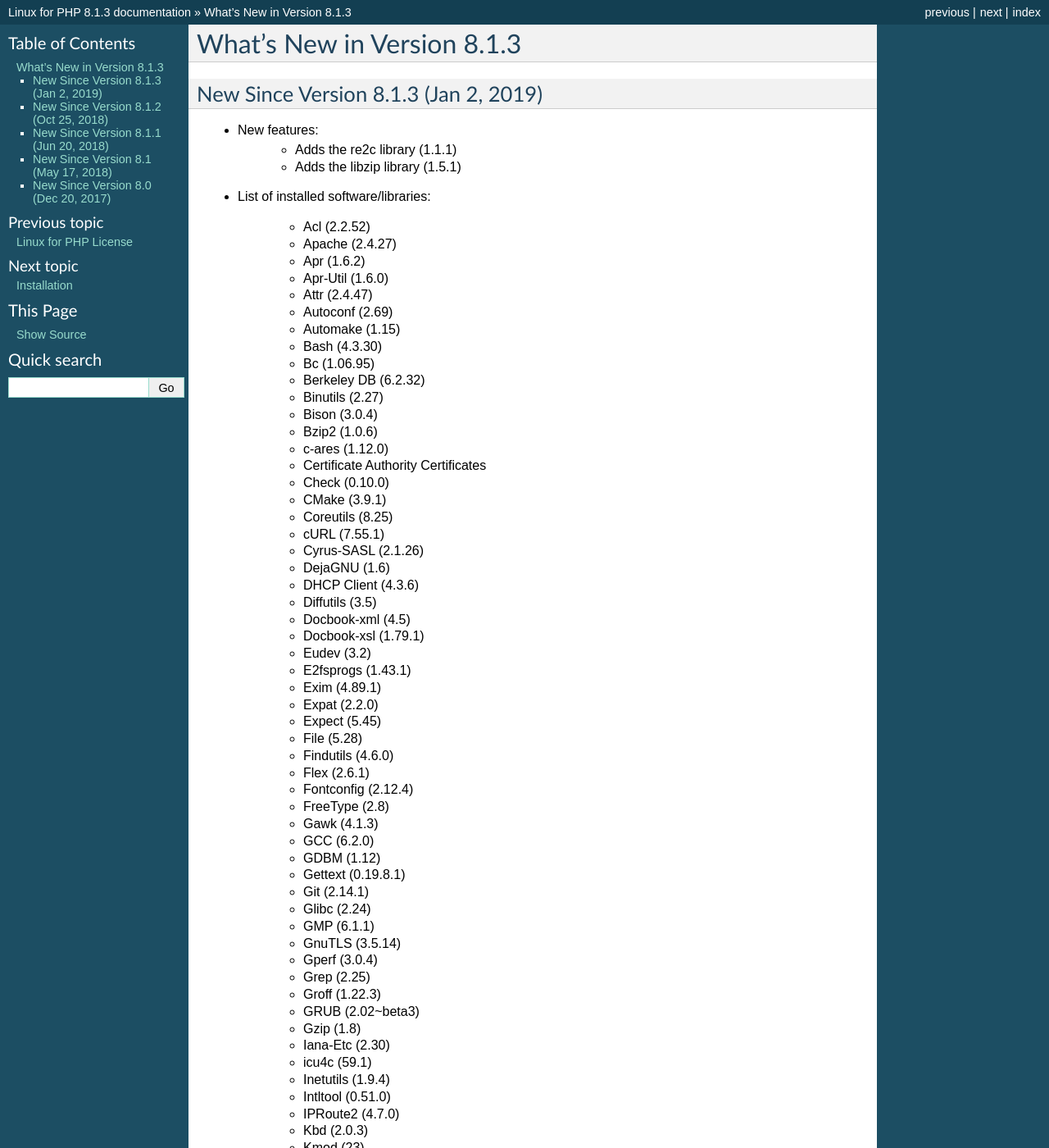
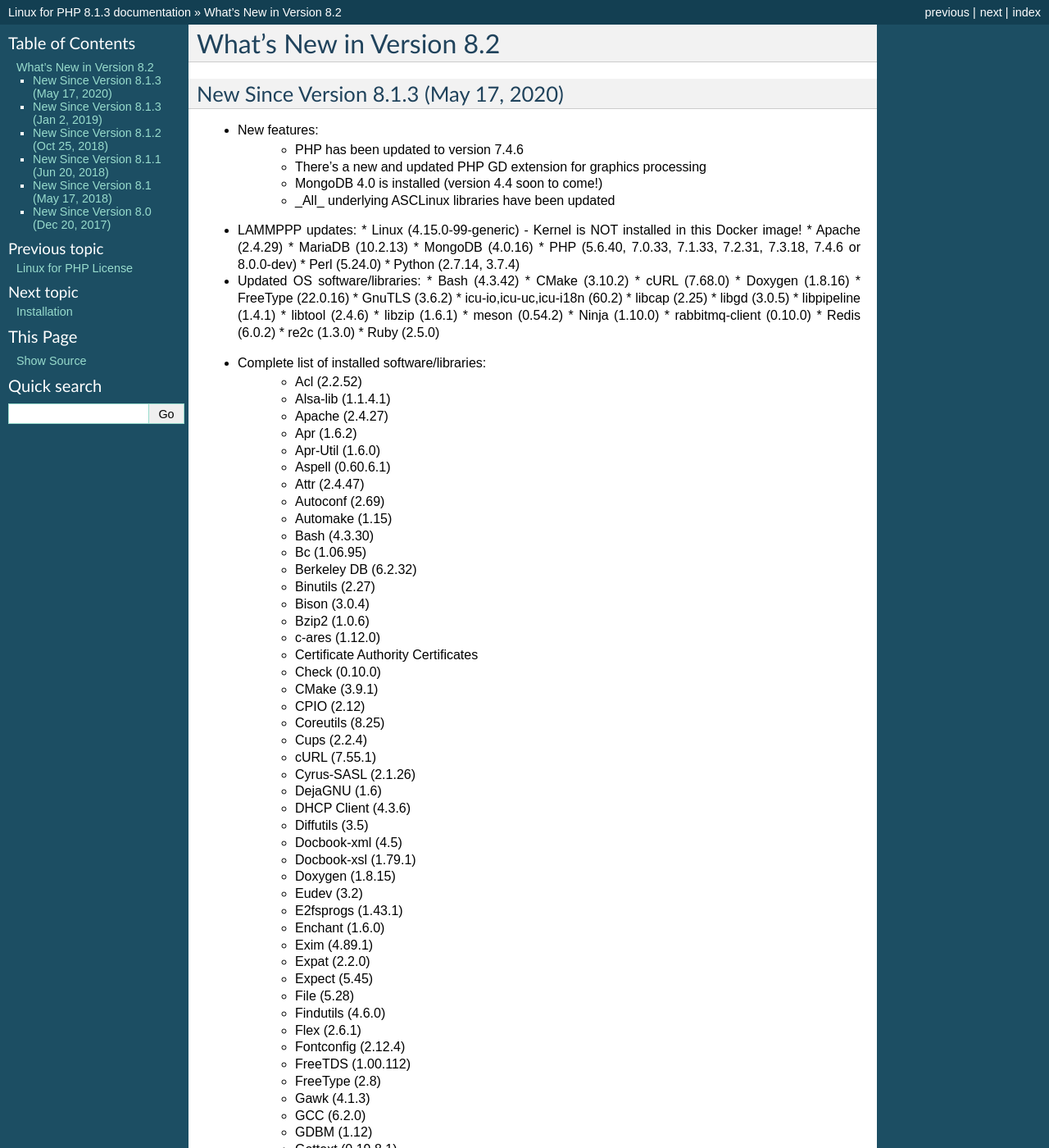
Before and after one commit to linuxforphp/linuxforphp-docs, a Sphinx documentation site: the page built from docs/whats_new.rst, in a window 1280 px wide and 1400 px high. Shown: the whole window at 82% size. Built offline with Sphinx 7.4.7, drawn with Linux system fonts in a browser that asks for light colours; some of the changed text lies outside the part shown.

Commit message:
2020-05-19 DB: updated for asclinux//linuxforphp-8.2-ultimate:7.4-nts

```diff
--- a/docs/advanced_features.rst
+++ b/docs/advanced_features.rst
@@ -26,10 +26,13 @@
 These commands apply to all the main services that are included within all *Linux for PHP* images :
 
 * Apache :           /etc/init.d/httpd [start/stop/status]
+* nginx :            /etc/init.d/nginx [start/stop/status]
 * MariaDB (MySQL) :  /etc/init.d/mysql [start/stop/status]
 * PostgreSQL :       /etc/init.d/postgresql [start/stop/status]
 * OpenLDAP :         /etc/init.d/slapd [start/stop/status]
 * Exim Mail :        /etc/init.d/exim [start/stop/status]
+* MongoDB :          /etc/init.d/mongod [start/stop/status]
+* OpenSSH :          /etc/init.d/sshd [start/stop/status]
 
 .. note:: All configuration files can be found within the ``/etc`` directory.
 
@@ -46,7 +49,7 @@
 If you wish to start a container with only the *MariaDB (MySQL)* server running, you would enter the following command
 when invoking the container::
 
-    $ docker run -dit asclinux/linuxforphp-8.1:7.2.12-nts bash -c "lfphp --mysql"
+    $ docker run -dit asclinux/linuxforphp-8.2-ultimate:7.4-nts bash -c "lfphp --mysql"
 
 The available services are :
 
--- a/docs/whats_new.rst
+++ b/docs/whats_new.rst
@@ -1,7 +1,199 @@
 .. _WhatsNewAnchor:
 
-What's New in Version 8.1.3
+What's New in Version 8.2
 ===========================
+
+New Since Version 8.1.3 (May 17, 2020)
+-------------------------------------
+
+* New features:
+    - PHP has been updated to version 7.4.6
+    - There's a new and updated PHP GD extension for graphics processing
+    - MongoDB 4.0 is installed (version 4.4 soon to come!)
+    - _All_ underlying ASCLinux libraries have been updated
+
+* LAMMPPP updates:
+  * Linux (4.15.0-99-generic) - Kernel is NOT installed in this Docker image!
+  * Apache (2.4.29)
+  * MariaDB (10.2.13)
+  * MongoDB (4.0.16)
+  * PHP (5.6.40, 7.0.33, 7.1.33, 7.2.31, 7.3.18, 7.4.6 or 8.0.0-dev)
+  * Perl (5.24.0)
+  * Python (2.7.14, 3.7.4)
+
+* Updated OS software/libraries:
+  * Bash (4.3.42)
+  * CMake (3.10.2)
+  * cURL (7.68.0)
+  * Doxygen (1.8.16)
+  * FreeType (22.0.16)
+  * GnuTLS (3.6.2)
+  * icu-io,icu-uc,icu-i18n (60.2)
+  * libcap (2.25)
+  * libgd (3.0.5)
+  * libpipeline (1.4.1)
+  * libtool (2.4.6)
+  * libzip (1.6.1)
+  * meson (0.54.2)
+  * Ninja (1.10.0)
+  * rabbitmq-client (0.10.0)
+  * Redis (6.0.2)
+  * re2c (1.3.0)
+  * Ruby (2.5.0)
+
+* Complete list of installed software/libraries:
+    - Acl (2.2.52)
+    - Alsa-lib (1.1.4.1)
+    - Apache (2.4.27)
+    - Apr (1.6.2)
+    - Apr-Util (1.6.0)
+    - Aspell (0.60.6.1)
+    - Attr (2.4.47)
+    - Autoconf (2.69)
+    - Automake (1.15)
+    - Bash (4.3.30)
+    - Bc (1.06.95)
+    - Berkeley DB (6.2.32)
+    - Binutils (2.27)
+    - Bison (3.0.4)
+    - Bzip2 (1.0.6)
+    - c-ares (1.12.0)
+    - Certificate Authority Certificates
+    - Check (0.10.0)
+    - CMake (3.9.1)
+    - CPIO (2.12)
+    - Coreutils (8.25)
+    - Cups (2.2.4)
+    - cURL (7.55.1)
+    - Cyrus-SASL (2.1.26)
+    - DejaGNU (1.6)
+    - DHCP Client (4.3.6)
+    - Diffutils (3.5)
+    - Docbook-xml (4.5)
+    - Docbook-xsl (1.79.1)
+    - Doxygen (1.8.15)
+    - Eudev (3.2)
+    - E2fsprogs (1.43.1)
+    - Enchant (1.6.0)
+    - Exim (4.89.1)
+    - Expat (2.2.0)
+    - Expect (5.45)
+    - File (5.28)
+    - Findutils (4.6.0)
+    - Flex (2.6.1)
+    - Fontconfig (2.12.4)
+    - FreeTDS (1.00.112)
+    - FreeType (2.8)
+    - Gawk (4.1.3)
+    - GCC (6.2.0)
+    - GDBM (1.12)
+    - Gettext (0.19.8.1)
+    - Giflib (5.1.4)
+    - Git (2.14.1)
+    - Glib (2.60.1)
+    - Glibc (2.24)
+    - GMP (6.1.1)
+    - GnuTLS (3.5.14)
+    - Gperf (3.0.4)
+    - Grep (2.25)
+    - Groff (1.22.3)
+    - GRUB (2.02~beta3)
+    - Gzip (1.8)
+    - Iana-Etc (2.30)
+    - icu4c (59.1)
+    - IMAP-Cclient (2007f)
+    - Inetutils (1.9.4)
+    - Intltool (0.51.0)
+    - IPRoute2 (4.7.0)
+    - Kbd (2.0.3)
+    - Kerberos5 (1.17)
+    - Kmod (23)
+    - Less (481)
+    - LFS-Bootscripts (20150222)
+    - libarchive (3.3.2)
+    - Libcap (2.25)
+    - libevent (2.1.8)
+    - libexif (0.6.21)
+    - libffi (3.2.1)
+    - libgd (2.2.4)
+    - libjpeg-turbo (1.5.2)
+    - libmcrypt (2.5.8)
+    - libnghttp2 (1.32.0)
+    - Libpipeline (1.4.1)
+    - libpng (1.6.31)
+    - libsodium (1.0.15)
+    - libtasn (1-4.12)
+    - Libtool (2.4.6)
+    - libunistring (0.9.7)
+    - libxml (2-2.9.4)
+    - libxslt (1.1.29)
+    - libzip (1.6.1)
+    - Linux (4.7.2) - Kernel is NOT installed in this Docker image!
+    - LZO (2.10)
+    - M4 (1.4.17)
+    - Make (4.2.1)
+    - Man-DB (2.7.5)
+    - Man-pages (4.07)
+    - MariaDB (10.2.8)
+    - mcrypt (2.6.8)
+    - meson (0.50.1)
+    - mhash (0.9.9.9)
+    - MongoDB (3.6.8)
+    - MPC (1.0.3)
+    - MPFR (3.1.4)
+    - MSMTP (1.8.4)
+    - Ncurses (6.0)
+    - Nettle (3.3)
+    - Net-SNMP (5.8)
+    - nginx (1.13.12)
+    - Ninja (1.9.0)
+    - Node.js (10.7.0)
+    - oniguruma (6.9.5)
+    - OpenJDK (1.8.0.141)
+    - OpenLDAP (2.4.45)
+    - OpenSSH (8.0p1)
+    - OpenSSL (1.0.2l)
+    - p11-kit (0.23.8)
+    - Patch (2.7.5)
+    - PCRE (8.41)
+    - Perl (5.24.0)
+    - PHP (5.6.40, 7.0.33, 7.1.33, 7.2.31, 7.3.18, 7.4.6 or 8.0.0-dev)
+    - Pkg-config (0.29.1)
+    - PostgreSQL (9.6.4)
+    - Procps (3.3.12)
+    - Psmisc (22.21)
+    - Python (2.7.13, 3.6.2)
+    - rabbitmq-client (0.9.0)
+    - re2c (1.1.1)
+    - Readline (6.3)
+    - Redis (5.0.4)
+    - Rsync (3.1.3)
+    - Ruby (2.4.1)
+    - runit (2.1.2)
+    - runit-docker (1.1.0)
+    - Sed (4.2.2)
+    - SGML-common (0.6.3)
+    - Shadow (4.2.1)
+    - SQLite (3.20.0)
+    - Sysklogd (1.5.1)
+    - Sysvinit (2.88dsf)
+    - Tar (1.29)
+    - Tcl (8.6.7)
+    - Texinfo (6.1)
+    - Tidy-HTML5 (5.4.0)
+    - Time Zone Data (2016f)
+    - Udev-lfs Tarball (udev-lfs-20140408)
+    - UnZip (6.0)
+    - Util-linux (2.28.1)
+    - Vim (7.4)
+    - Wget (1.19.1)
+    - Which (2.21)
+    - XML::Parser (2.44)
+    - Xorg Libraries 7
+    - Xz Utils (5.2.2)
+    - yasm (1.3.0)
+    - Zip (3.0)
+    - Zlib (1.2.8)
 
 New Since Version 8.1.3 (Jan 2, 2019)
 -------------------------------------
```
Also changed, not shown: docs/basic_usage.rst (+76 -55 lines), docs/images/basic_usage01.png.
